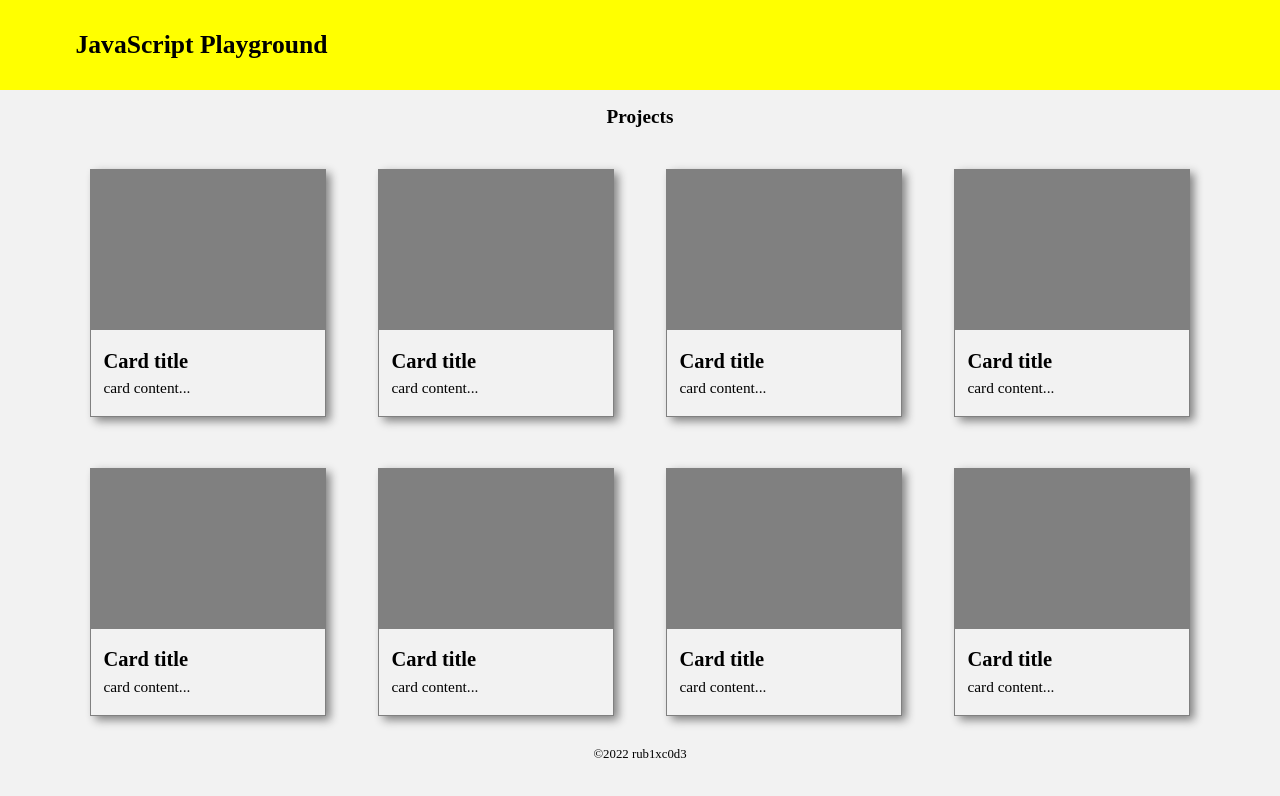
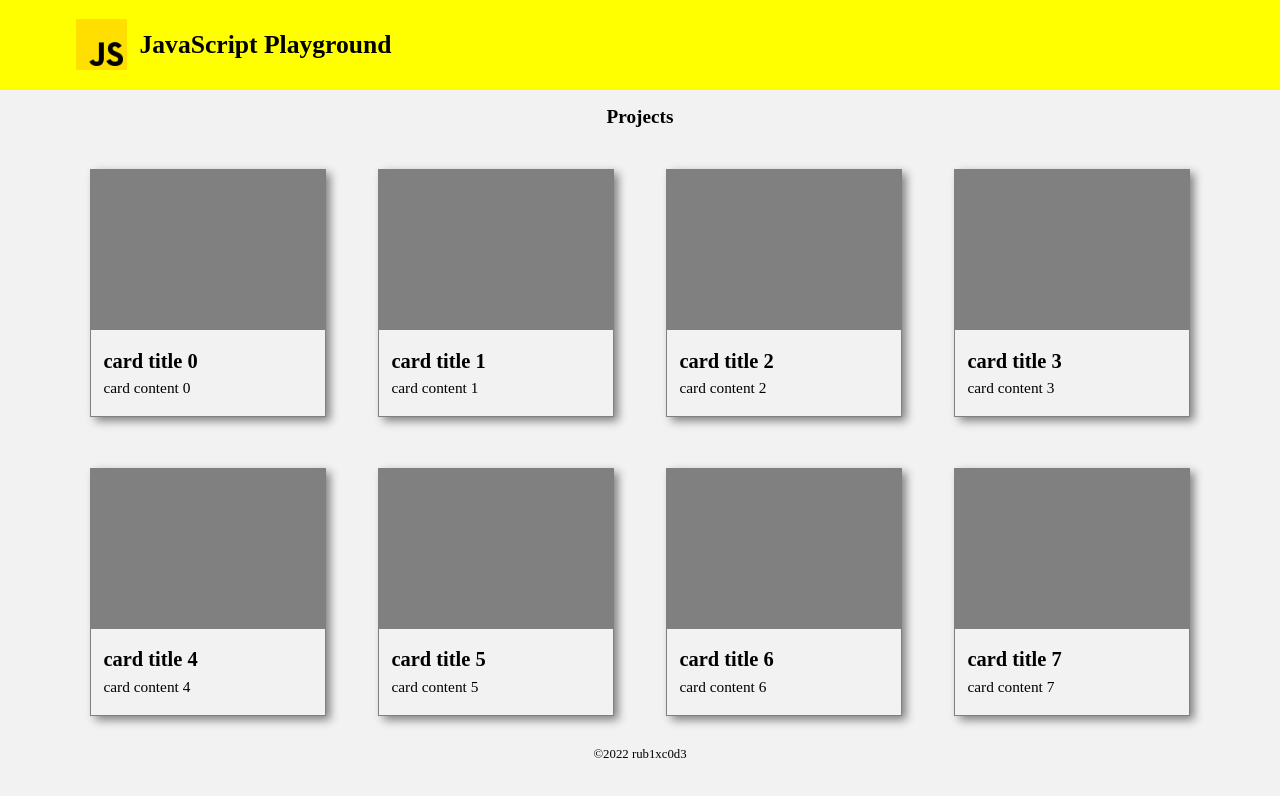
Before and after one commit to rub1xc0d3/javascript-playground, a plain HTML site: page index.html in a window 1280 px wide. Drawn offline with Linux system fonts and the light colour scheme.

Commit message:
js logo, js app code for listing projects card and projects-list.js file added

```diff
--- a/css/style.css
+++ b/css/style.css
@@ -26,9 +26,23 @@ body {
     margin: 0 auto;
 }
 
-/*.page main section {
-    padding: 16px;
-}*/
+.page header #title {
+    display: flex;
+    align-content: center;
+    flex-direction: row;
+    justify-content: flex-start;
+}
+
+.page header #title img {
+    width: 64px;
+    height: 64px;
+    position: relative;
+    top: 8px;
+}
+
+.page header #title h1 {
+    margin-left: 16px;
+}
 
 .page main section h2 {
     text-align: center;
@@ -90,6 +104,13 @@ body {
     .page main section .main-content {
         flex-direction: column;
     }
+
+    .page header #title h1 {
+        margin-left: 16px;
+        font-size: 1.2rem;
+        position: relative;
+        top: 16px;
+    }
 }
 
 @media only screen and (max-width: 1235px) {
--- a/index.html
+++ b/index.html
@@ -12,86 +12,14 @@
 <div class="page">
     <header>
         <div id="title">
+            <img src="img/logo/js.png" alt="javascript logo">
             <h1>JavaScript Playground</h1>
         </div>
     </header>
     <main>
         <section>
             <h2>Projects</h2>
-            <div class="main-content">
-                <div class="card">
-                    <a href="#">
-                        <div class="card-img"></div>
-                        <div class="card-content">
-                            <h3>Card title</h3>
-                            <p>card content...</p>
-                        </div>
-                    </a>
-                </div>
-                <div class="card">
-                    <a href="#">
-                        <div class="card-img"></div>
-                        <div class="card-content">
-                            <h3>Card title</h3>
-                            <p>card content...</p>
-                        </div>
-                    </a>
-                </div>
-                <div class="card">
-                    <a href="#">
-                        <div class="card-img"></div>
-                        <div class="card-content">
-                            <h3>Card title</h3>
-                            <p>card content...</p>
-                        </div>
-                    </a>
-                </div>
-                <div class="card">
-                    <a href="#">
-                        <div class="card-img"></div>
-                        <div class="card-content">
-                            <h3>Card title</h3>
-                            <p>card content...</p>
-                        </div>
-                    </a>
-                </div>
-                <div class="card">
-                    <a href="#">
-                        <div class="card-img"></div>
-                        <div class="card-content">
-                            <h3>Card title</h3>
-                            <p>card content...</p>
-                        </div>
-                    </a>
-                </div>
-                <div class="card">
-                    <a href="#">
-                        <div class="card-img"></div>
-                        <div class="card-content">
-                            <h3>Card title</h3>
-                            <p>card content...</p>
-                        </div>
-                    </a>
-                </div>
-                <div class="card">
-                    <a href="#">
-                        <div class="card-img"></div>
-                        <div class="card-content">
-                            <h3>Card title</h3>
-                            <p>card content...</p>
-                        </div>
-                    </a>
-                </div>
-                <div class="card">
-                    <a href="#">
-                        <div class="card-img"></div>
-                        <div class="card-content">
-                            <h3>Card title</h3>
-                            <p>card content...</p>
-                        </div>
-                    </a>
-                </div>
-            </div>
+            <div id="main-content" class="main-content"></div>
         </section>
     </main>
     <footer>
@@ -99,6 +27,7 @@
     </footer>
 </div>
 
+<script src="js/projects-list.js"></script>
 <script src="js/script.js"></script>
 </body>
 </html>
--- /dev/null
+++ b/js/projects-list.js
@@ -0,0 +1 @@
+const projects = [];
--- a/js/script.js
+++ b/js/script.js
@@ -1 +1,41 @@
-// alert('Hello World!');
+const main_content = document.getElementById("main-content");
+
+for (let i = 0; i < 8; i++) {
+    const h3 = create_element("h3", null, null, null, "card title " + i, null);
+    const p = create_element("p", null, null, null, "card content " + i, null);
+
+    const card_content = create_element("div", null, ["card-content"], null, null, [h3, p]);
+    const card_img = create_element("div", null, ["card-img"], null, null, null);
+
+    const a = create_element("a", null, null, "#", null, [card_img, card_content]);
+
+    const card = create_element("div", null, ["card"], null, null, [a]);
+
+    main_content.appendChild(card);
+}
+
+console.log("Projects list", projects);
+
+function create_element(tagName, id, classes, href, content, childs) {
+    let element = document.createElement(tagName);
+    if (id) {
+        element.id = id;
+    }
+    if (href) {
+        element.href = href;
+    }
+    if (classes) {
+        classes.forEach((cl) => {
+            element.classList.add(cl);
+        });
+    }
+    if (childs) {
+        childs.forEach((child) => {
+            element.appendChild(child);
+        });
+    }
+    if (content) {
+        element.innerText = content;
+    }
+    return element;
+}
```
Also changed, not shown: img/logo/js.png (added).
